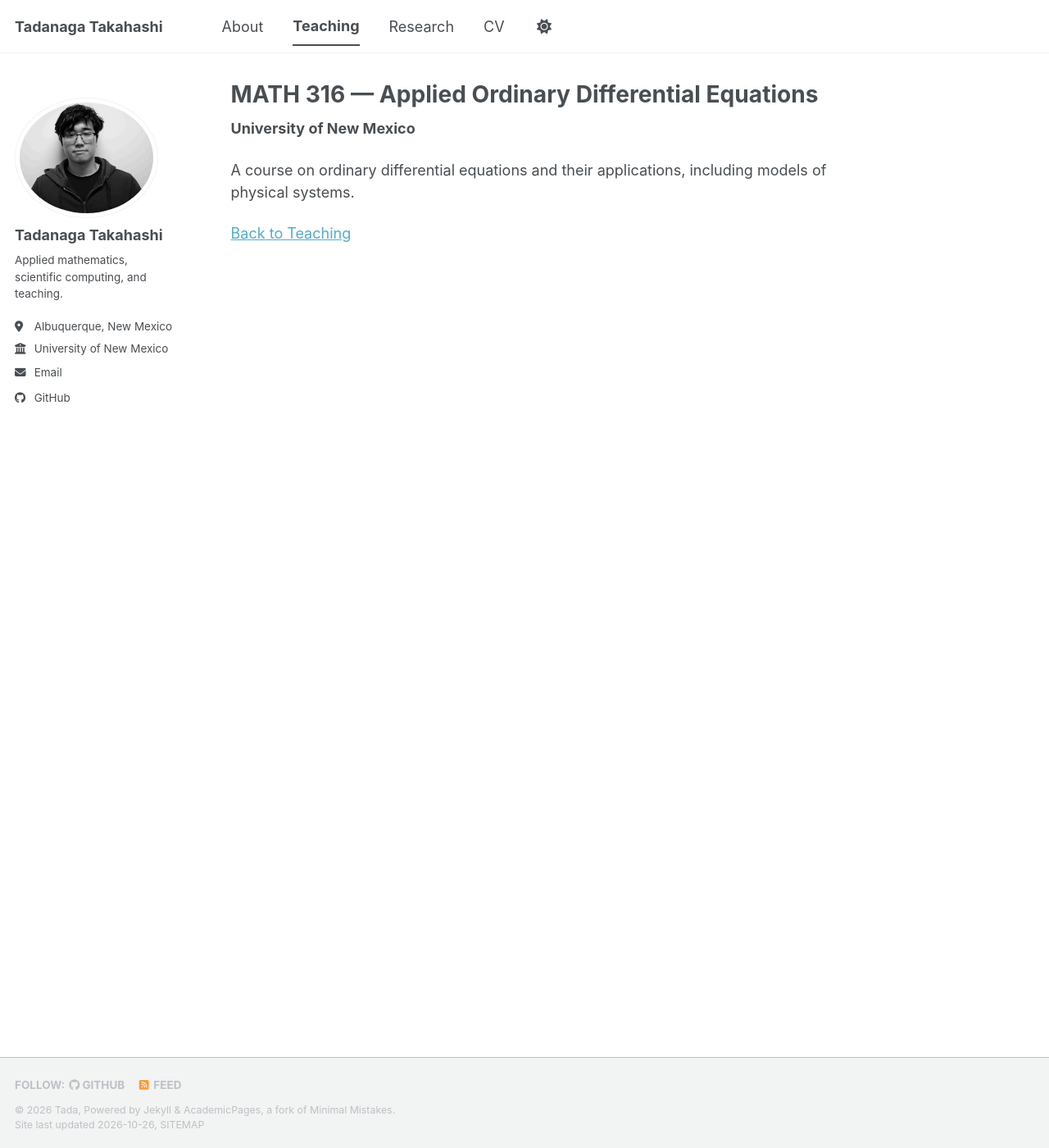
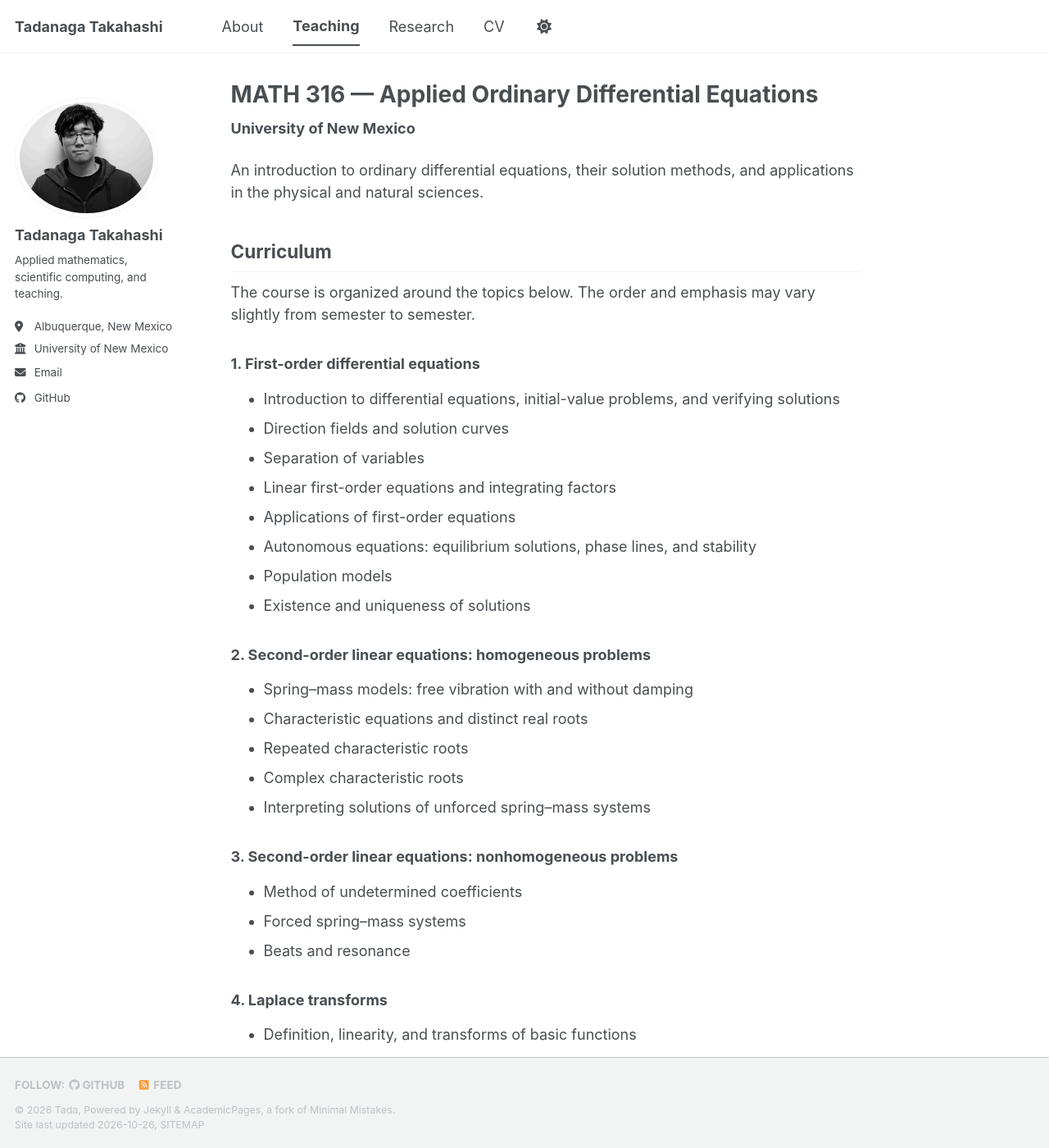
Before and after one commit to tadanaga/webpage, a Jekyll site: the page built from _pages/math-316.md, in a window 1280 px wide and 1400 px high. Shown: the whole window at 82% size. Built offline with Jekyll 4.4.1, drawn with Linux system fonts in a browser that asks for light colours; a style sheet for code colours, icons or effects is not loaded; some of the changed text lies outside the part shown.

Commit message:
Add semester-independent curriculum outline to MATH 316 page

```diff
--- a/_pages/math-316.md
+++ b/_pages/math-316.md
@@ -7,8 +7,62 @@ author_profile: true
 
 **University of New Mexico**
 
-A course on ordinary differential equations and their applications, including models of physical systems.
+An introduction to ordinary differential equations, their solution methods, and applications in the physical and natural sciences.
 
-<!-- Add lecture notes, assignments, and other course resources below. -->
+## Curriculum
+
+The course is organized around the topics below. The order and emphasis may vary slightly from semester to semester.
+
+### 1. First-order differential equations
+
+- Introduction to differential equations, initial-value problems, and verifying solutions
+- Direction fields and solution curves
+- Separation of variables
+- Linear first-order equations and integrating factors
+- Applications of first-order equations
+- Autonomous equations: equilibrium solutions, phase lines, and stability
+- Population models
+- Existence and uniqueness of solutions
+
+### 2. Second-order linear equations: homogeneous problems
+
+- Spring–mass models: free vibration with and without damping
+- Characteristic equations and distinct real roots
+- Repeated characteristic roots
+- Complex characteristic roots
+- Interpreting solutions of unforced spring–mass systems
+
+### 3. Second-order linear equations: nonhomogeneous problems
+
+- Method of undetermined coefficients
+- Forced spring–mass systems
+- Beats and resonance
+
+### 4. Laplace transforms
+
+- Definition, linearity, and transforms of basic functions
+- Solving initial-value problems with transform tables and partial fractions
+- Shift formulas
+- Step functions and piecewise-defined functions
+- Piecewise forcing and convolution
+- Impulsive forces
+
+### 5. Linear systems of differential equations
+
+- Linear algebra review: matrices, determinants, inverses, and solving linear systems
+- Vector-valued functions, their derivatives, and trajectories
+- Systems of the form \(\mathbf{x}' = A\mathbf{x}\)
+- Eigenvalues and eigenvectors
+- Phase portraits for distinct real eigenvalues: saddles and nodes
+- Zero, complex, and repeated eigenvalues
+- Spirals, centers, star nodes, and degenerate nodes
+
+### 6. Nonlinear systems and applications
+
+- Rewriting second-order equations as first-order systems
+- Equilibria and linearization
+- Competing-species models
+- Lotka–Volterra predator–prey model
+- Nonlinear mechanics and the pendulum
 
 [Back to Teaching]({{ '/teaching/' | relative_url }})
```
